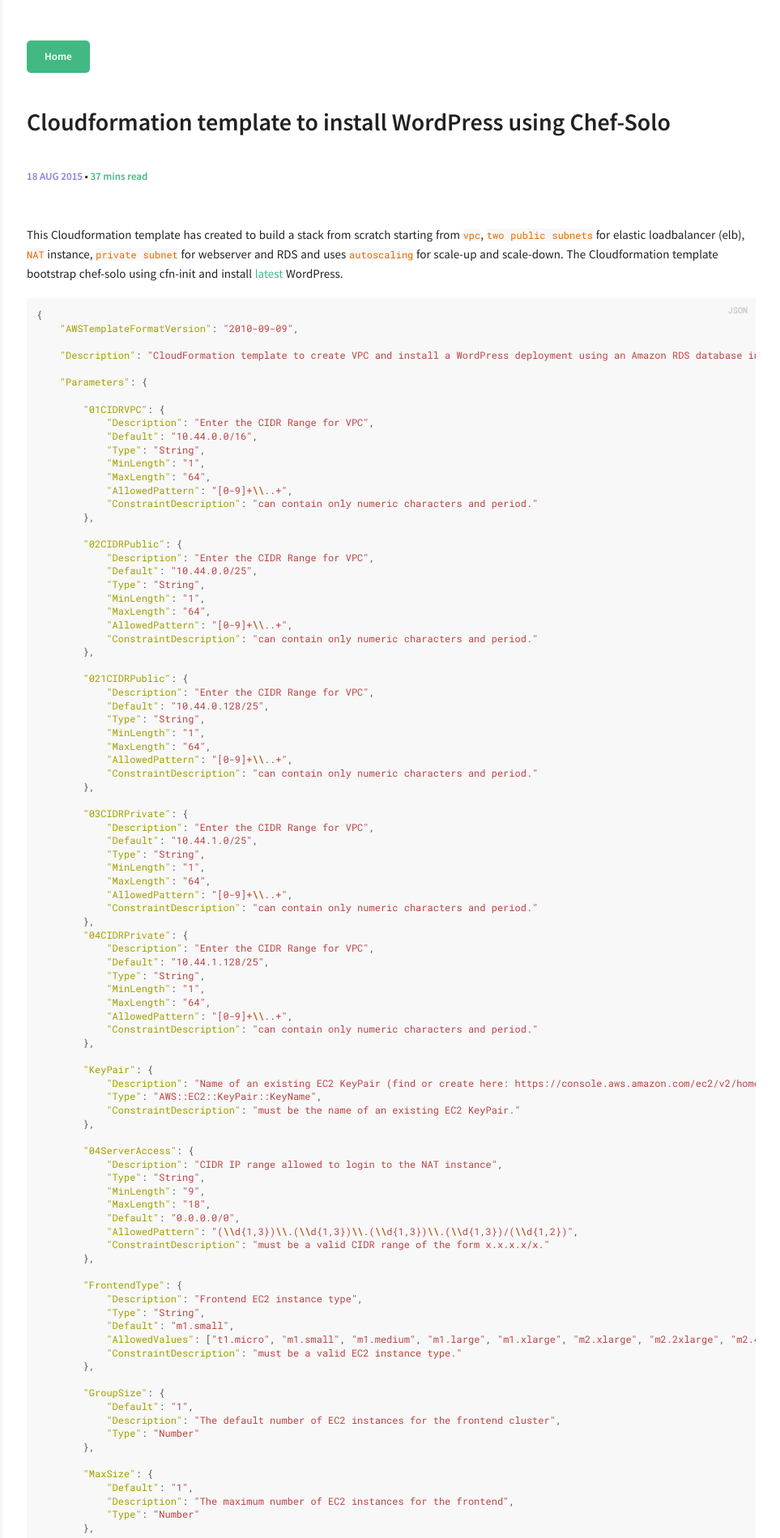
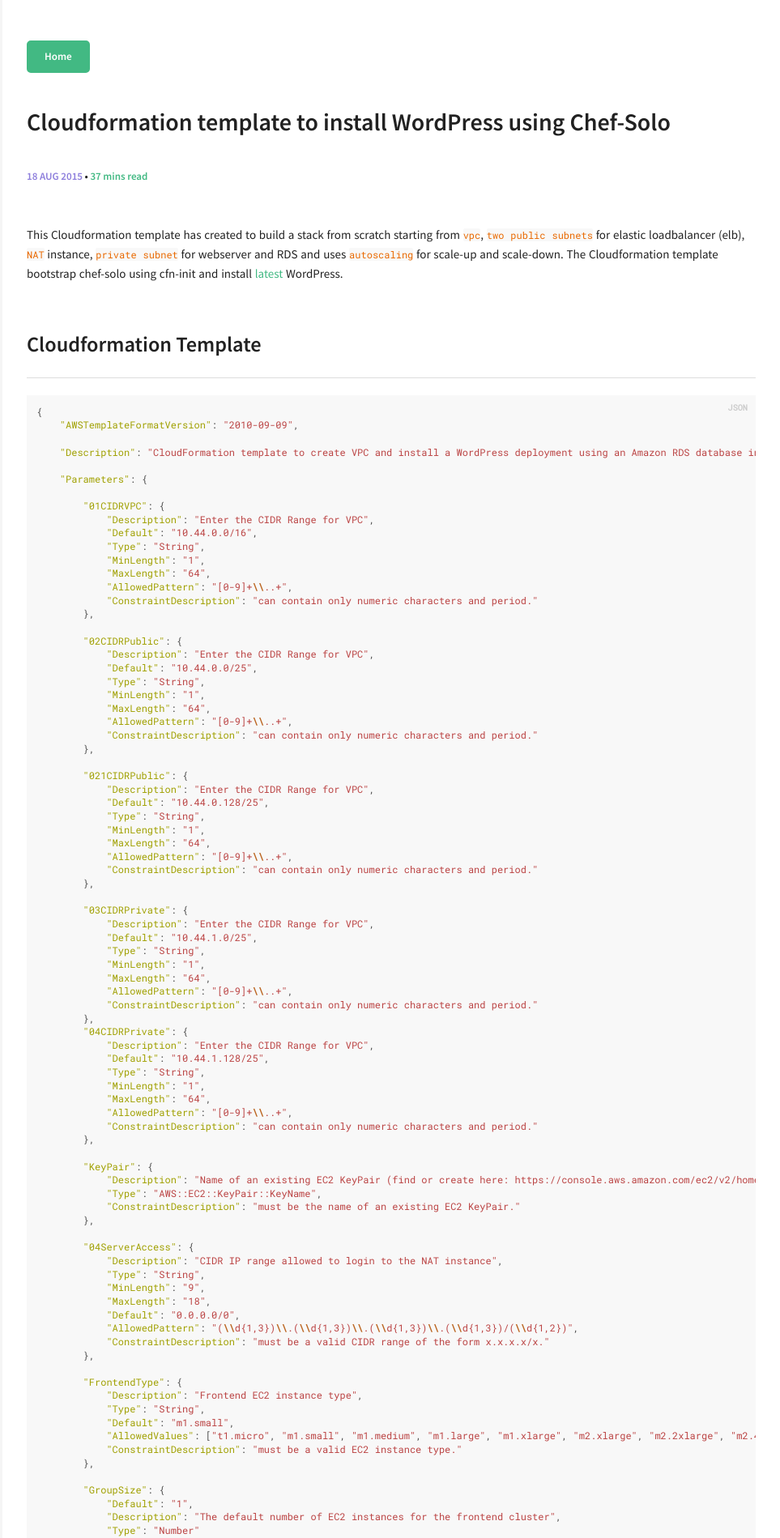
Before and after one commit to cloudwaves/cloudwaves.github.io, a Jekyll site: the page built from _posts/2015-08-18-welcome-to-jekyll.md, in a window 1280 px wide. Shown: the top 1899 px of the page at 81% size, without its empty margins (317-1280 px from the left). Built offline with Jekyll 4.4.1, drawn with Linux system fonts in a browser that asks for light colours; some of the changed text lies outside the part shown.

Commit message:
initial Commit

```diff
--- a/_posts/2015-08-18-welcome-to-jekyll.md
+++ b/_posts/2015-08-18-welcome-to-jekyll.md
@@ -8,6 +8,7 @@
 This Cloudformation template has created to build a stack from scratch starting from <!--more-->`vpc`, `two public subnets` for elastic loadbalancer (elb), `NAT` instance, `private subnet` for webserver and RDS and uses `autoscaling` for scale-up and scale-down. The Cloudformation template bootstrap chef-solo using cfn-init and install [latest][latest] WordPress.
 
 
+## Cloudformation Template
 
 {% highlight json %}
 {
```
